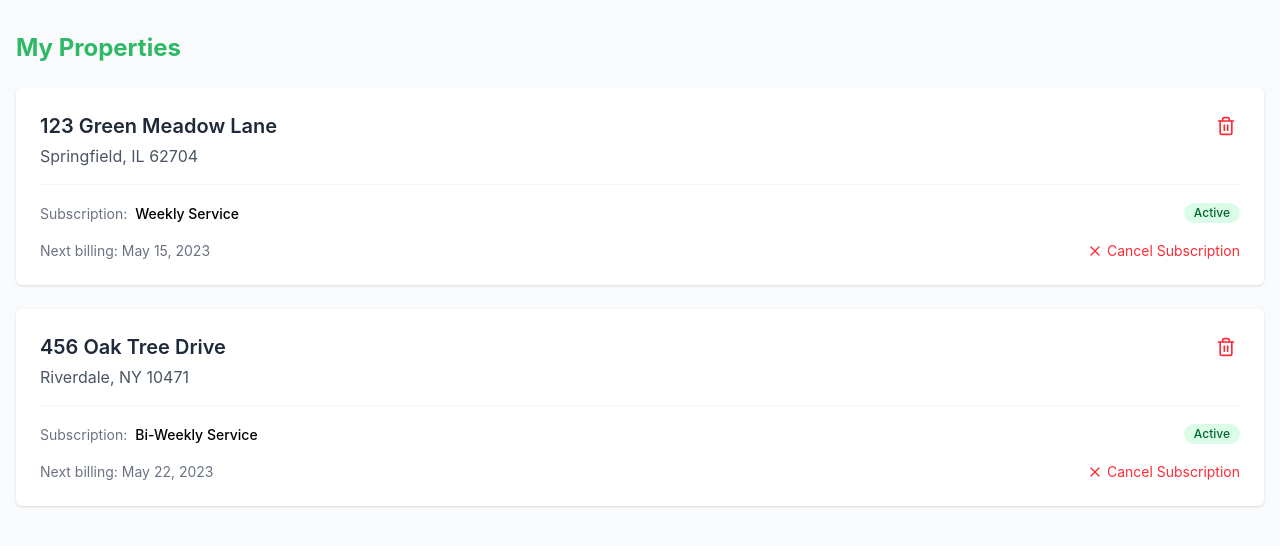
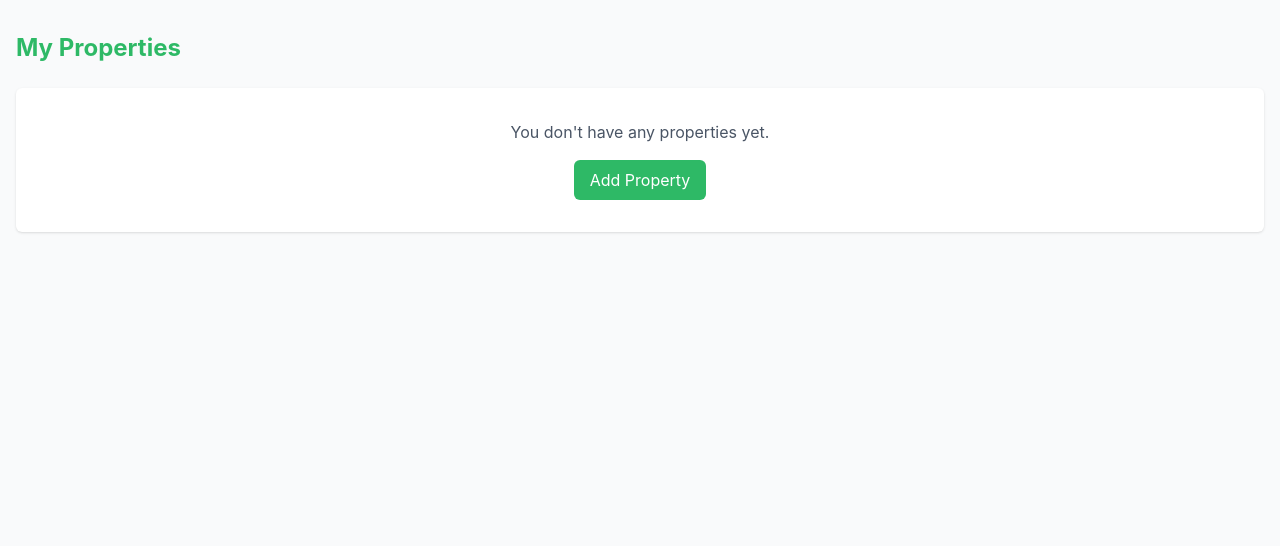
Before and after one commit to munozr1/mowzaic, a React (Vite) app: page /manage in a window 1280 px wide. Shown: the top 546 px of the page. Built offline with nearby package versions, Linux system fonts and the light colour scheme.

Commit message:
feat: add better authentication and address fetching

```diff
--- a/src/AuthenticationContext.jsx
+++ b/src/AuthenticationContext.jsx
@@ -7,6 +7,7 @@ export const AuthenticationProvider = ({ children }) => {
   const [user, setUser] = useState(null);
   const [token, setToken] = useState(null);
   const [isAuthenticated, setIsAuthenticated] = useState(false);
+  const [addresses, setAddresses] = useState([]);
 
   useEffect(() => {
     if (token) {
@@ -14,6 +15,19 @@ export const AuthenticationProvider = ({ children }) => {
       const user = jwtDecode(token);
       console.log(user);
       setUser(user);
+      const fetchAddresses = async ()=>{
+        const res = await fetch("http://localhost:3000/properties", {
+          method: "POST",
+          credentials: 'include',
+          headers: {
+            "Content-Type": "application/json",
+            "Authorization": `Bearer ${token}`,
+          },
+          body: JSON.stringify({userId: user.id})
+        });
+        setAddresses(await res.json());
+      }
+      fetchAddresses();
     } else {
       setIsAuthenticated(false);
     }
@@ -52,7 +66,7 @@ export const AuthenticationProvider = ({ children }) => {
 
 
   return (
-    <AuthenticationContext.Provider value={{user, token, login, logout, isAuthenticated}}>
+    <AuthenticationContext.Provider value={{user, token, login, logout, isAuthenticated, addresses}}>
       {children}
     </AuthenticationContext.Provider>
   );
--- a/src/pages/Login.jsx
+++ b/src/pages/Login.jsx
@@ -23,7 +23,6 @@ const Login = () => {
     e.preventDefault();
     try {
       await login(formData.email, formData.password);
-      console.log("Login successful");
       const returnTo = getParam('returnTo');
       if (returnTo) {
         navigate(returnTo);
--- a/src/pages/ManagePropertiesPage.jsx
+++ b/src/pages/ManagePropertiesPage.jsx
@@ -1,58 +1,22 @@
-import  { useState } from "react";
 import { Trash2, X } from "lucide-react";
+import { useAuthentication } from "../AuthenticationContext";
+import { useEffect, useState } from "react";
+const ManagePropertiesPage = () => {
+  const {addresses} = useAuthentication();
+  const [properties, setProperties] = useState([]);
+  useEffect(()=>{
+    setProperties(addresses);
+  },[addresses]);
 
-const ManagePropertiesPage = () => {
-  const [properties, setProperties] = useState([
-    {
-      id: "prop-1",
-      address: {
-        street: "123 Green Meadow Lane",
-        city: "Springfield",
-        state: "IL",
-        zipCode: "62704",
-      },
-      subscription: {
-        type: "Weekly Service",
-        status: "Active",
-        nextBilling: "May 15, 2023",
-      },
-    },
-    {
-      id: "prop-2",
-      address: {
-        street: "456 Oak Tree Drive",
-        city: "Riverdale",
-        state: "NY",
-        zipCode: "10471",
-      },
-      subscription: {
-        type: "Bi-Weekly Service",
-        status: "Active",
-        nextBilling: "May 22, 2023",
-      },
-    },
-  ]);
 
-  const handleRemoveProperty = (id ) => {
-    setProperties(properties.filter(property => property.id !== id));
+  const handleRemoveProperty = () => {
     alert({
       title: "Property Removed",
       description: "This property has been removed from your account.",
     });
   };
 
-  const handleCancelSubscription = (id ) => {
-    setProperties(properties.map(property =>
-      property.id === id
-        ? {
-            ...property,
-            subscription: {
-              ...property.subscription,
-              status: "Canceled",
-            },
-          }
-        : property
-    ));
+  const handleCancelSubscription = () => {
     alert({
       title: "Subscription Canceled",
       description: "Your subscription has been canceled for this property.",
@@ -77,10 +41,10 @@ const ManagePropertiesPage = () => {
               <div className="flex justify-between items-start">
                 <div>
                   <h2 className="text-xl font-semibold text-gray-800">
-                    {property.address.street}
+                    {property.address}
                   </h2>
                   <p className="text-gray-600 mt-1">
-                    {property.address.city}, {property.address.state} {property.address.zipCode}
+                    {property.city}, {property.state} {property.zipCode}
                   </p>
                 </div>
                 <button
@@ -96,24 +60,21 @@ const ManagePropertiesPage = () => {
                   <div>
                     <span className="text-sm text-gray-500">Subscription:</span>
                     <span className="ml-2 text-sm font-medium">
-                      {property.subscription.type}
+                      {"weekly"}
                     </span>
                   </div>
                   <div className="flex items-center">
                     <span className={`inline-flex items-center px-2.5 py-0.5 rounded-full text-xs font-medium ${
-                      property.subscription.status === "Active"
-                        ? "bg-green-100 text-green-800"
-                        : "bg-red-100 text-red-800"
+                      "bg-green-100 text-green-800"
                     }`}>
-                      {property.subscription.status}
+                      {"active"}
                     </span>
                   </div>
                 </div>
 
-                {property.subscription.status === "Active" && (
                   <div className="mt-4 flex justify-between items-center">
                     <span className="text-sm text-gray-500">
-                      Next billing: {property.subscription.nextBilling}
+                      Next billing: {new Date().toLocaleDateString()}
                     </span>
                     <button
                       onClick={() => handleCancelSubscription(property.id)}
@@ -123,7 +84,6 @@ const ManagePropertiesPage = () => {
                     Cancel Subscription
                   </button>
                 </div>
-                )}
               </div>
             </div>
           ))}
--- a/src/pages/NewBookingPage.jsx
+++ b/src/pages/NewBookingPage.jsx
@@ -4,6 +4,7 @@ import { useAuthentication } from '../AuthenticationContext';
 import { useNavigation } from '../NavigationContext';
 import BookingFormDetails from '../components/BookingForm';
 import ThankYouBooked from './ThankYouBooked';
+import { fullAddress } from '../utils';
 
 function NewBookingPage() {
 	const [bookingState, setBookingState] = useState('fill-form');
@@ -29,7 +30,7 @@ function NewBookingPage() {
 					'Content-Type': 'application/json',
 					'Authorization': `Bearer ${token}`
 				},
-				body: JSON.stringify({...formData, userId: user.id})
+				body: JSON.stringify({...formData, userId: user.id, fullAddress: fullAddress(formData.address)})
 			});
 
 			console.log("response: ", response);
--- a/src/utils.jsx
+++ b/src/utils.jsx
@@ -20,3 +20,7 @@ export function getParam(param){
 	const params = new URLSearchParams(queryString);
 	return params.get(param)
 }
+
+export function fullAddress(address) {
+  return `${address.street}, ${address.city}, ${address.state} ${address.zip}`;
+}
```
Lines whose indentation alone changed are shown as unchanged.
